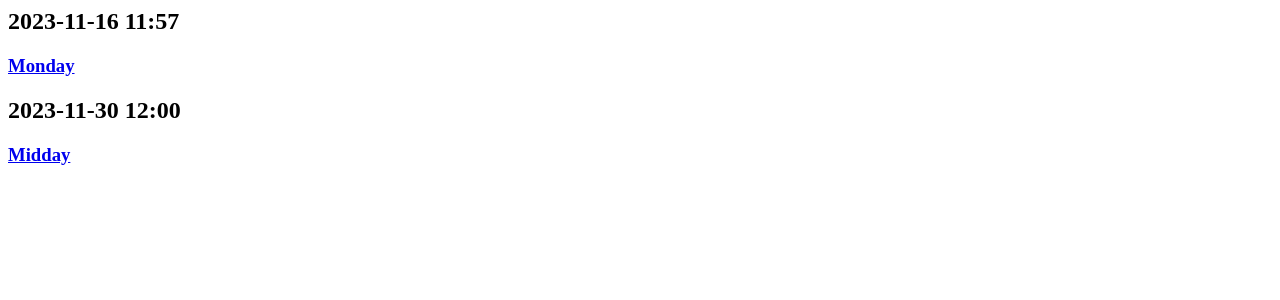
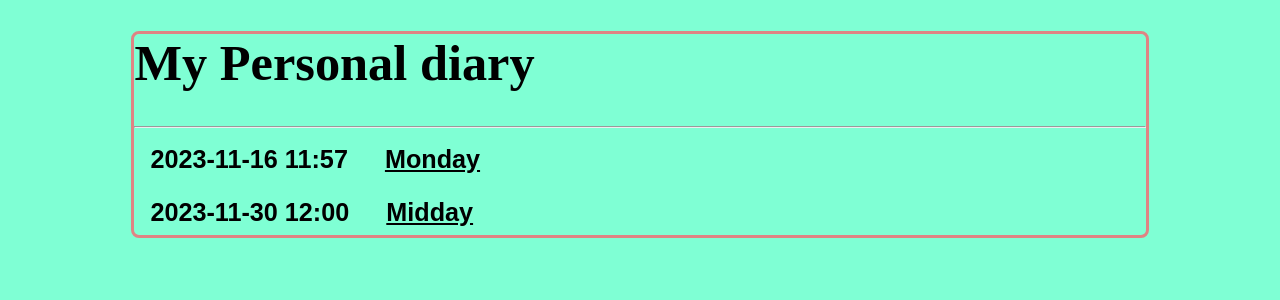
Before and after one commit to edwarddume55/Personal-Diary, a Django app: template entries/templates/entries/entry_list.html in a window 1280 px wide. Shown: the top 300 px of the page. Run offline with Django 4.2, Linux system fonts and the light colour scheme; the template is opened without the code that fills it: values that come from a table or form of the project are taken from there, others are empty; data comes from the database, SQL or seed files in the repository; parts of the project's set-up code (start-up, migrations or seed data) failed here and were passed over.

Commit message:
styling to make the diary look good

```diff
--- a/diary/settings.py
+++ b/diary/settings.py
@@ -118,6 +118,7 @@ USE_TZ = True
 
 STATIC_URL = 'static/'
 
+
 # Default primary key field type
 # https://docs.djangoproject.com/en/4.2/ref/settings/#default-auto-field
 
--- /dev/null
+++ b/entries/static/css/diary.css
@@ -0,0 +1,108 @@
+* {
+    box-sizing: border-box;
+}
+
+body {
+    font-family: sans-serif;
+    font-size: 18px;
+    background-color: aquamarine;
+}
+.container {
+    display: block;
+    margin-left: auto;
+    margin-right: auto;
+    width: 80%;
+    border-radius: 5px;
+    outline: solid 3px rgb(223, 132, 132);
+  }
+
+a {
+    color: inherit;
+}
+a:hover {
+    opacity: 0.7;
+}
+
+h1 {
+    font-size: 2.8em;
+    font-family: popins sans-serif;
+}
+
+h1 a {
+    text-decoration: none;
+}
+
+h2, h3 {
+    font-size: 1.4em;
+    margin: 0;
+    display: inline-block;
+    padding: 0.5rem 1rem;
+    vertical-align: top;
+}
+
+h2 {
+    background-color: aquamarine;
+}
+
+.mark {
+    background-color: gainsboro;
+}
+.mark a {
+    text-decoration: none;
+}
+
+article {
+    margin-bottom: 0.5rem;
+}
+
+p {
+    font-size: 1.2em;
+    padding-left: 1rem;
+    line-height: 1.3em;
+    max-width: 36rem;
+    color: dimgray;
+}
+
+em {
+    font-style: normal;
+    font-weight: bold;
+}
+
+/* Form */
+
+label {
+    display: block;
+}
+
+button,
+textarea,
+input {
+    font-size: inherit;
+    min-height: 2.5em;
+    padding: 0 1rem;
+}
+
+input[type="text"],
+textarea {
+    width: 100%;
+}
+
+textarea {
+    padding: 0.5rem 1rem;
+    font-family: sans-serif;
+}
+
+button,
+input[type="submit"] {
+    margin: 0 1rem 2px 1rem;
+    cursor: pointer;
+    font-weight: bold;
+    min-width: 8rem;
+}
+
+/* Day coloring */
+
+.Saturday,
+.Sunday {
+    background-color: lightsalmon;
+}
--- /dev/null
+++ b/entries/templates/entries/base.html
@@ -0,0 +1,19 @@
+{% load static %}
+<!DOCTYPE html>
+<html lang="en">
+
+<head>
+    <meta charset="UTF-8">
+    <title>My Diary</title>
+    <link rel="stylesheet" href="{% static 'css/diary.css' %}">
+</head>
+
+<body>
+    <div class="container">
+    <h1><a href="/">My Personal diary</a></h1>
+        <hr>
+    {% block content %}{% endblock %}
+</div>
+</body>
+
+</html>
--- a/entries/templates/entries/entry_list.html
+++ b/entries/templates/entries/entry_list.html
@@ -1,3 +1,6 @@
+{% extends "entries/base.html" %}
+
+{% block content %}
     {% for entry in entry_list %}
         <article>
             <h2 class="{{ entry.date_created|date:'l' }}">
@@ -10,3 +13,4 @@
             </h3>
         </article>
     {% endfor %}
+{% endblock %}
```
Also changed, not shown: entries/templates/entries/entry_detail.html (+9 -5 lines). Lines whose indentation alone changed are shown as unchanged.
